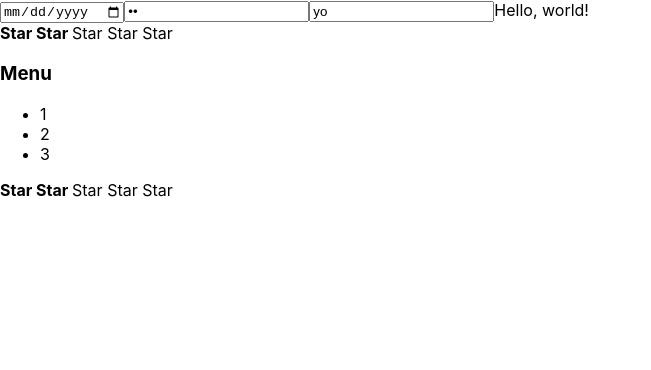
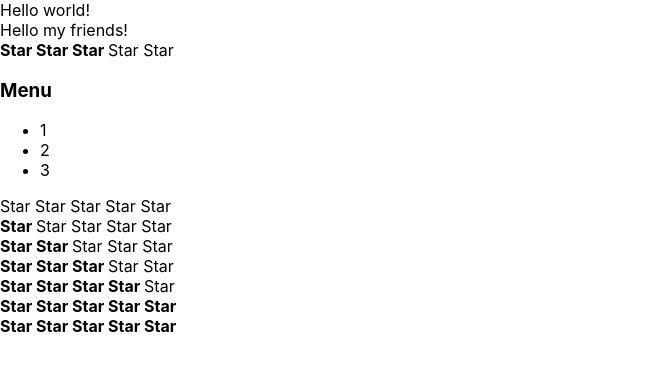
Before and after one commit to Anton-Martynenko/React-prosto, a React (Create React App) app: page / in a window 1280 px wide. Shown: the top 370 px of the page, without its empty margins (0-651 px from the left). Built offline with nearby package versions, Linux system fonts and the light colour scheme.

Commit message:
PageTitle

```diff
--- a/src/App.tsx
+++ b/src/App.tsx
@@ -8,20 +8,24 @@ function App() {
     console.log("App rendering");
     return (
         <div>
-            <input type='date'/>
-            <input value='yo' type={'password'}/>
-            <input value='yo'/>
-            <AppTitle />
-            <Rating />
+            <PageTitle title={"Hello world!"}/>
+            <PageTitle title={"Hello my friends!"}/>
+            <Rating value={3}/>
             <Accordion />
-            <Rating />
+            <Rating value={0}/>
+            <Rating value={1}/>
+            <Rating value={2}/>
+            <Rating value={3}/>
+            <Rating value={4}/>
+            <Rating value={5}/>
+            <Rating value={7}/>
         </div>
     );
 }
 
-function AppTitle() {
+function PageTitle(props: any) {
     console.log("AppTitle rendering");
-    return <>Hello, world!</>
+    return <div>{props.title}</div>
 }
 
 export default App;
--- a/src/components/Rating/Rating.tsx
+++ b/src/components/Rating/Rating.tsx
@@ -1,7 +1,28 @@
 import React from "react";
 
-export function Rating() {
+export function Rating(props: any) {
     console.log("Rating rendering");
+    if (props.value === 0) {
+        return (
+            <div>
+                <Star selected={false}/>
+                <Star selected={false}/>
+                <Star selected={false}/>
+                <Star selected={false}/>
+                <Star selected={false}/>
+            </div>
+        );
+    } else if (props.value === 1) {
+        return (
+            <div>
+                <Star selected={true}/>
+                <Star selected={false}/>
+                <Star selected={false}/>
+                <Star selected={false}/>
+                <Star selected={false}/>
+            </div>
+        );
+    } else if (props.value === 2) {
         return (
             <div>
                 <Star selected={true}/>
@@ -11,6 +32,37 @@ export function Rating() {
                 <Star selected={false}/>
             </div>
         );
+    } else if (props.value === 3) {
+        return (
+            <div>
+                <Star selected={true}/>
+                <Star selected={true}/>
+                <Star selected={true}/>
+                <Star selected={false}/>
+                <Star selected={false}/>
+            </div>
+        );
+    } else if (props.value === 4) {
+        return (
+            <div>
+                <Star selected={true}/>
+                <Star selected={true}/>
+                <Star selected={true}/>
+                <Star selected={true}/>
+                <Star selected={false}/>
+            </div>
+        );
+    } else {
+        return (
+            <div>
+                <Star selected={true}/>
+                <Star selected={true}/>
+                <Star selected={true}/>
+                <Star selected={true}/>
+                <Star selected={true}/>
+            </div>
+        );
+    }
 }
 
 function Star(props: any) {
```
Lines whose indentation alone changed are shown as unchanged.
